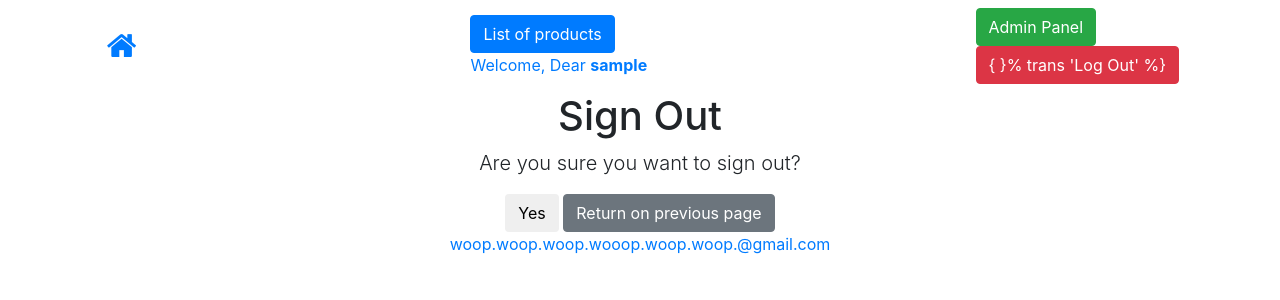
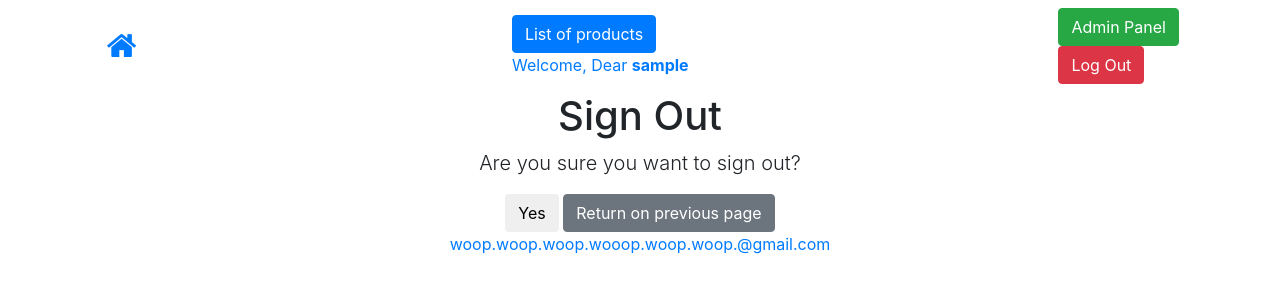
Before and after one commit to AlexeyTernavskiy/django-example-code, a Django app: page /logout/ in a window 1280 px wide. Shown: the top 300 px of the page. Run offline with Django 3.2, Linux system fonts and the light colour scheme; the visitor is signed in with stand-in values (Sample User, id 1); some libraries are stand-ins or nearby versions.

Commit message:
Fix typo in navigation template

```diff
--- a/src/templates/blocks/_navigation.html
+++ b/src/templates/blocks/_navigation.html
@@ -23,9 +23,8 @@
                 </li>
             {% endif %}
             <li class="nav-item">
-                <a href="{% url 'account_logout' %}" class="btn btn-danger">{
-
-                    }% trans 'Log Out' %}
+                <a href="{% url 'account_logout' %}" class="btn btn-danger">
+                    {% trans 'Log Out' %}
                 </a>
             </li>
         {% else %}
```
